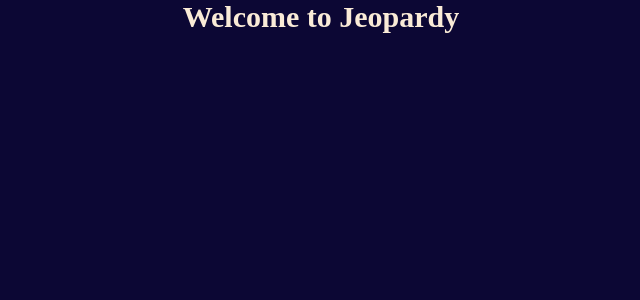
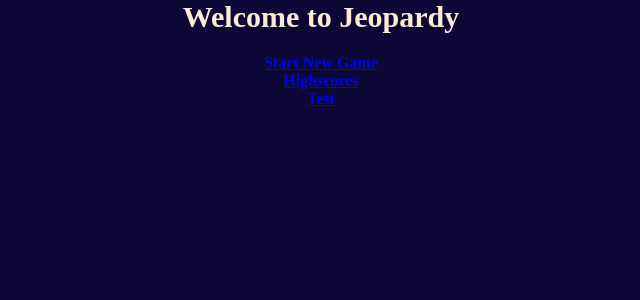
Before and after one commit to JeopardyFDIBA/jeopardy, a React (Vite) app in the folder jeopardy-FE/: page / in a window 1280 px wide. Shown: the top 300 px of the page, without its empty margins (319-959 px from the left). Built offline with nearby package versions, Linux system fonts and the light colour scheme.

Commit message:
feat: Add HomePage component and Router Links

```diff
--- a/jeopardy-FE/src/App.tsx
+++ b/jeopardy-FE/src/App.tsx
@@ -3,12 +3,13 @@
 import Header from './components/Header';
 import Main from './components/Main';
 import UsersList from './components/UsersList';
+import HomePage from './components/HomePage';
 
 function App() {
   return (
     <Router>
       <Routes>
-        <Route path="/" element={<Header title="Welcome to Jeopardy" />} />
+        <Route path="/" element={<HomePage />} />
         <Route path="/test" element={<UsersList />} />
         <Route path="/game" element={<Main />} />
       </Routes>
--- /dev/null
+++ b/jeopardy-FE/src/components/HomePage.tsx
@@ -0,0 +1,23 @@
+import { Link } from 'react-router-dom';
+import Header from './Header';
+
+function HomePage() {
+  return (
+    <div>
+      <Header title="Welcome to Jeopardy" />
+      <ul>
+        <li>
+          <Link to="/game">Start New Game</Link>
+        </li>
+        <li>
+          <Link to="/highscores">Highscores</Link>
+        </li>
+        <li>
+          <Link to="/test">Test</Link>
+        </li>
+      </ul>
+    </div>
+  );
+}
+
+export default HomePage;
```
